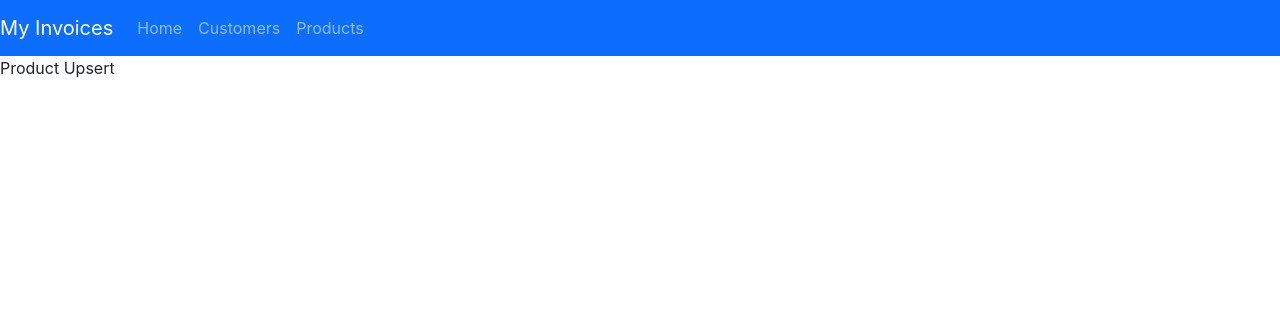
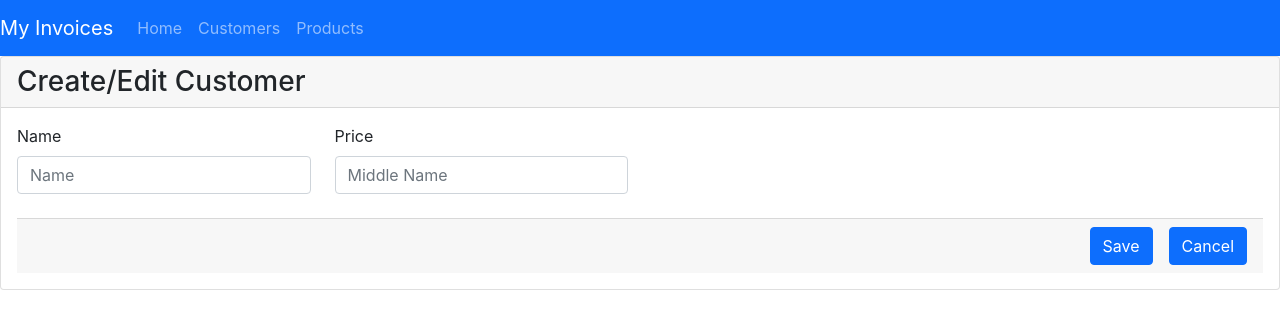
Before and after one commit to dvelez1/my-invoices-app, a React (Create React App) app: page /productUpsert in a window 1280 px wide. Shown: the top 328 px of the page. Built offline with nearby package versions, Linux system fonts and the light colour scheme.

Commit message:
Product Upsert Partial implementation

```diff
--- a/src/components/Products/ProductUpsert.tsx
+++ b/src/components/Products/ProductUpsert.tsx
@@ -1,11 +1,140 @@
-import React from 'react'
+import React, { useRef, useState } from "react";
+import { useNavigate } from "react-router-dom";
+// import {
+//   createProduct,
+//   updateProduct,
+// } from "../../api/Products/upsertEvents";
+
+import { Product } from "../../models/product";
+
+// Import Spinner
+import { Loading } from "../../components/shared/Loading";
+
+// Data Context
+// import { useProductDataContext } from "../../context/DataContext";
+
+// Import Toast components (react-toastify) -> Note: Was implemented a custom solution
+import "react-toastify/dist/ReactToastify.css";
+import {
+  successToastTransaction,
+  errorToastTransaction,
+} from "../../helper/toastMessages";
+import { ToastContainerImplementation } from "../shared/ToastContainerImplementation";
 
 export const ProductUpsert = () => {
+  // Data Context
+  // const { setProductModel, productModel } = useProductDataContext();
+
+  const [isLoading, setIsLoading] = useState(false);
+
+  const ProductId = useRef(0);
+  const Name = useRef<HTMLInputElement | null>(null);
+  const Price = useRef<HTMLInputElement | null>(null);
+
+  //#region "Methods"
+
+  // Navigate (Route)
+  const navigate = useNavigate();
+  const handleUpsertClick = () => {
+    // setProductModel(undefined);
+    navigate("/product");
+  };
+
+  // Insert/Edit Operation
+  const handleSaveClick = () => {
+    setIsLoading(true);
+
+    // Prepare formData for Post/Put
+    const formData: Product = {
+      ProductId: 0,
+      Name: String(Name.current?.value),
+      Price: Number(Price.current?.value),
+      StartDate: new Date(),
+      EndDate: null,
+    };
+
+    //Insert / Update Operation
+    if (formData.ProductId === 0) {
+      //PUT (Create)
+      // saveEventResultMessageHandler(Boolean(createCustomer(formData)));
+      alert("Insert")
+    } else if (formData.ProductId > 0) {
+      // Post (Update)
+      // saveEventResultMessageHandler(Boolean(updateCustomer(formData)));
+      alert("Update")
+    }
+
+    setIsLoading(false);
+  };
+
+  // Method to handle Insert/Update Operation Result Message
+  const saveEventResultMessageHandler = (successResponse: boolean) => {
+    if (successResponse) {
+      successToastTransaction("Success Transaction!");
+      handleUpsertClick();
+    } else errorToastTransaction("Failed Transaction!");
+  };
+
+  //#endregion "Methods"
+
   return (
-    <div>
-      <>
-      <p>Product Upsert</p>
-      </>
-    </div>
-  )
-}
+    <>
+      <div className="card">
+        <h3 className="card-header">
+          Create/Edit Customer
+        </h3>
+        <div className="card-body">
+          <div className="row">
+            <div className="col-md-3">
+              <label className="form-label">Name</label>
+              <input
+                type="text"
+                className="form-control"
+                id="name"
+                name="name"
+                placeholder="Name"
+                ref={Name}
+               // defaultValue={customerModel?.Name}
+              />
+            </div>
+            <div className="col-md-3">
+              <label className="form-label">Price</label>
+              <input
+                type="number"
+                className="form-control"
+                id="middleName"
+                name="middleName"
+                placeholder="Middle Name"
+                ref={Price}
+                //defaultValue={customerModel?.MiddleName}
+              />
+            </div>
+          </div>
+
+
+          {isLoading && <Loading />}
+
+          <div className="card-footer text-muted mt-4">
+            <div className="d-grid gap-2 d-md-flex justify-content-md-end">
+              <button
+                className="btn btn-primary me-md-2"
+                type="button"
+                onClick={handleSaveClick}
+              >
+                Save
+              </button>
+              <button
+                className="btn btn-primary"
+                type="button"
+                onClick={handleUpsertClick}
+              >
+                Cancel
+              </button>
+            </div>
+          </div>
+          <ToastContainerImplementation />
+        </div>
+      </div>
+    </>
+  );
+};
```
